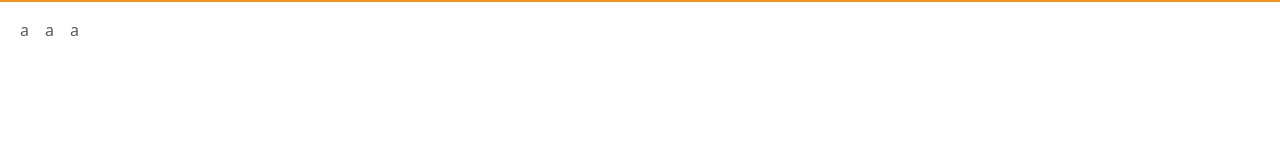
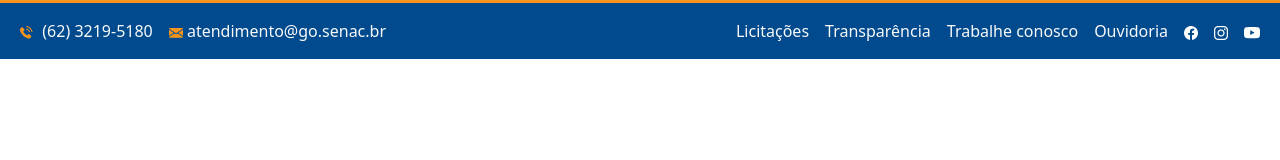
Before and after one commit to mathews-hos/pode-entrar, a plain HTML site: page index.html in a window 1280 px wide. Drawn offline with nearby package versions, Linux system fonts and the light colour scheme.

Commit message:
navbar igual

```diff
--- a/css/style.css
+++ b/css/style.css
@@ -1,3 +1,4 @@
 nav {
-    border-top: 2px solid #f7941d;
+    border-top: 3px solid #f7941d;
+    background-color: #004a8d;
 }
--- a/index.html
+++ b/index.html
@@ -13,13 +13,30 @@
 
 <body>
     <header>
-        <nav class="navbar navbar-expand">
+        <nav class="navbar navbar-expand ">
             <div class="container-fluid">
-                <div class="show navbar-collapse">
-                    <ul class="navbar-nav">
-                        <li class="nav-item"><a href="#" class="nav-link">a</a></li>
-                        <li class="nav-item"><a href="#" class="nav-link">a</a></li>
-                        <li class="nav-item"><a href="#" class="nav-link">a</a></li>
+                <div class="show navbar-collapse justify-content-between">
+                    <ul class="navbar-nav d-flex">
+                        <li class="nav-item"><a href="tel:556232195180" class="nav-link link-light"><img
+                                    src="img/phone.png" alt="">&ThickSpace; (62) 3219-5180</a></li>
+                        <li class="nav-item"><a href="atendimento@go.senac.br" class="nav-link link-light"><img
+                                    src="img/mail.png" alt=""> atendimento@go.senac.br</a></li>
+                    </ul>
+                    <ul class="navbar-nav d-flex ">
+                        <li class="nav-item"><a href="https://www.go.senac.br/fornecedor"
+                                class="nav-link link-light">Licitações</a></li>
+                        <li class="nav-item"><a href="https://www.go.senac.br/transparencia"
+                                class="nav-link link-light">Transparência</a></li>
+                        <li class="nav-item"><a href="https://www.go.senac.br/recrutamento"
+                                class="nav-link link-light">Trabalhe conosco</a></li>
+                        <li class="nav-item"><a href="https://www.go.senac.br/ouvidoria"
+                                class="nav-link link-light">Ouvidoria</a></li>
+                        <li class="nav-item"><a href="https://facebook.com/senacgoias/" class="nav-link link-light"><img
+                                    src="img/facebook.png" alt=""></a></li>
+                        <li class="nav-item"><a href="https://www.instagram.com/senacgoias/"
+                                class="nav-link link-light"><img src="img/instagram.png" alt=""></a></li>
+                        <li class="nav-item"><a href="https://www.youtube.com/user/senacgoias"
+                                class="nav-link link-light"><img src="img/youtube.png" alt=""></a></li>
                     </ul>
                 </div>
             </div>
```
Also changed, not shown: img/facebook.png (added), img/instagram.png (added), img/mail.png (added), img/phone.png (added), img/youtube.png (added).
